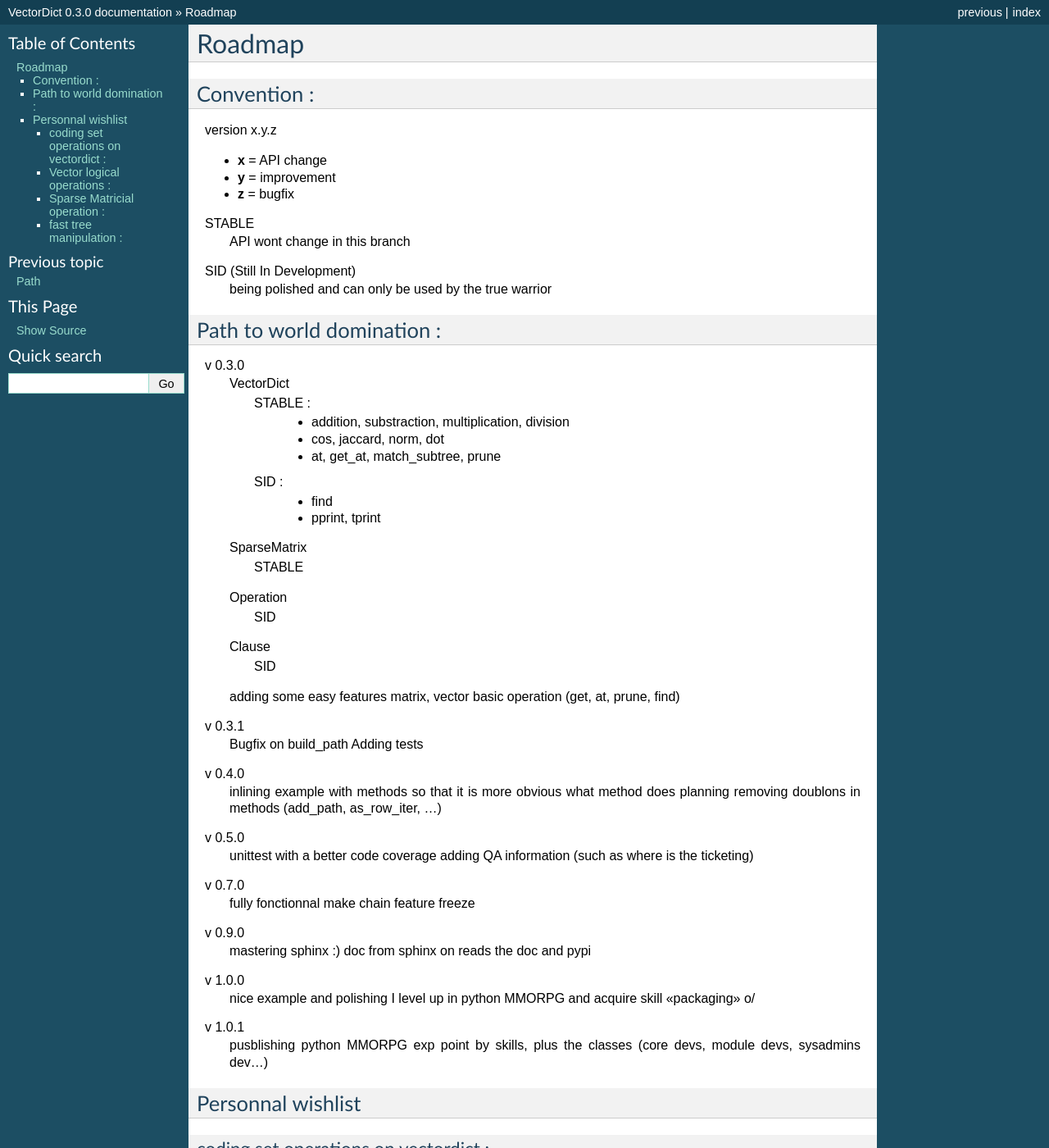
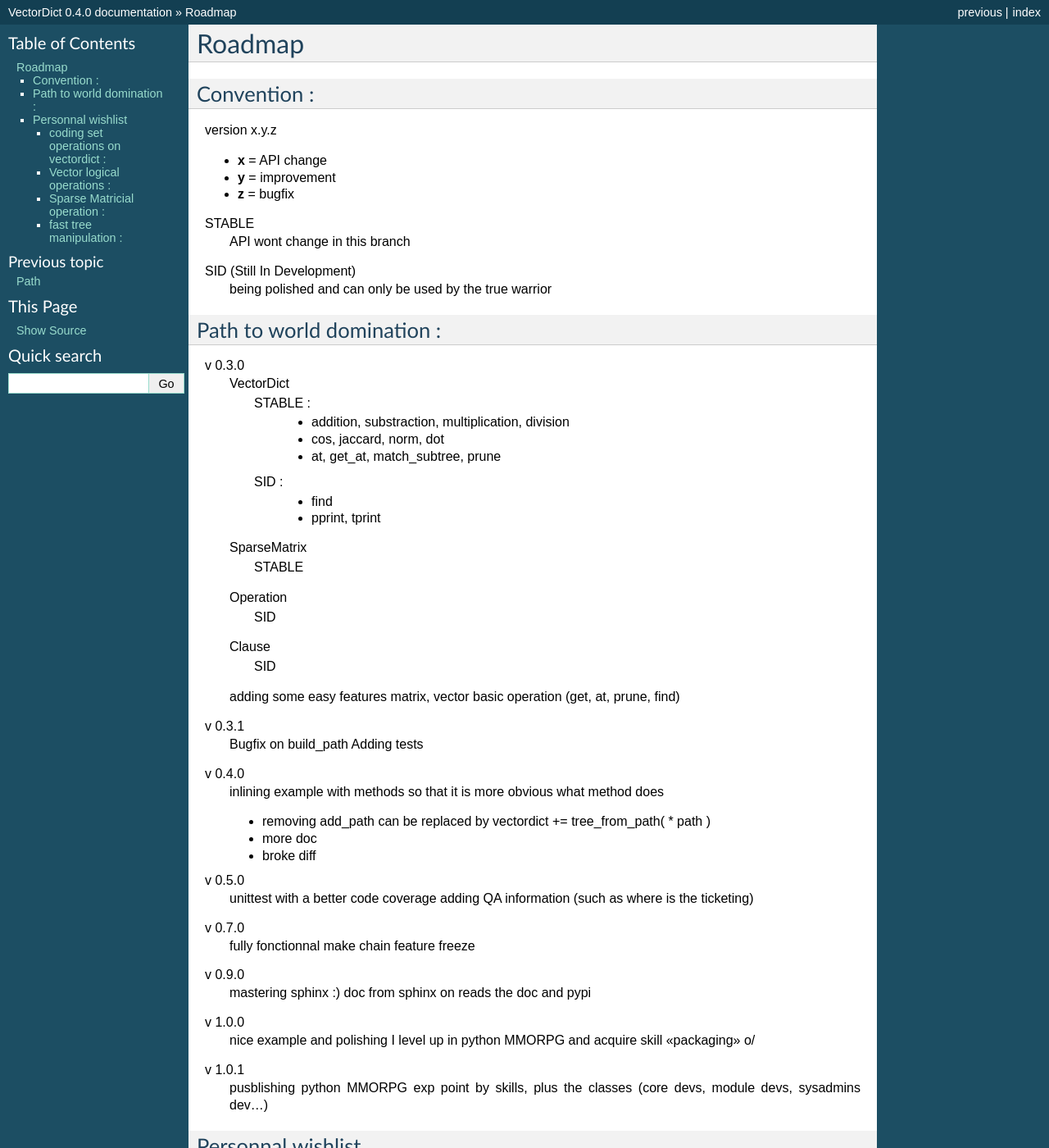
Before and after one commit to jul/ADictAdd_iction, a Sphinx documentation site: the page built from docs/source/roadmap.rst, in a window 1280 px wide and 1400 px high. Shown: the whole window at 82% size. Built offline with Sphinx 7.4.7, drawn with Linux system fonts in a browser that asks for light colours; some of the changed text lies outside the part shown.

Commit message:
new branch

```diff
--- a/ROADMAP.rst
+++ b/ROADMAP.rst
@@ -17,6 +17,7 @@ STABLE
 
 SID (Still In Development)
     being polished and can only be used by the true warrior
+
 Path to world domination :
 **************************
 
@@ -50,7 +51,11 @@ v 0.3.1
 
 v 0.4.0
     inlining example with methods so that it is more obvious what method does
-    planning removing doublons in methods (add_path, as_row_iter, ...)
+
+    * removing add_path can be replaced by vectordict += tree_from_path( * path )
+    * more doc
+    * broke diff
+
 
 
 v 0.5.0
--- a/docs/source/conf.py
+++ b/docs/source/conf.py
@@ -48,9 +48,9 @@ copyright = u'2012, Julien Tayon'
 # built documents.
 #
 # The short X.Y version.
-version = '0.3.0'
+version = '0.4.0'
 # The full version, including alpha/beta/rc tags.
-release = '0.3.0'
+release = '0.4.0'
 
 # The language for content autogenerated by Sphinx. Refer to documentation
 # for a list of supported languages.
```
Also changed, not shown: docs/source/intro.rst (+11 -8 lines), docs/source/vector.rst (+8 -1 lines), 3 other files.
